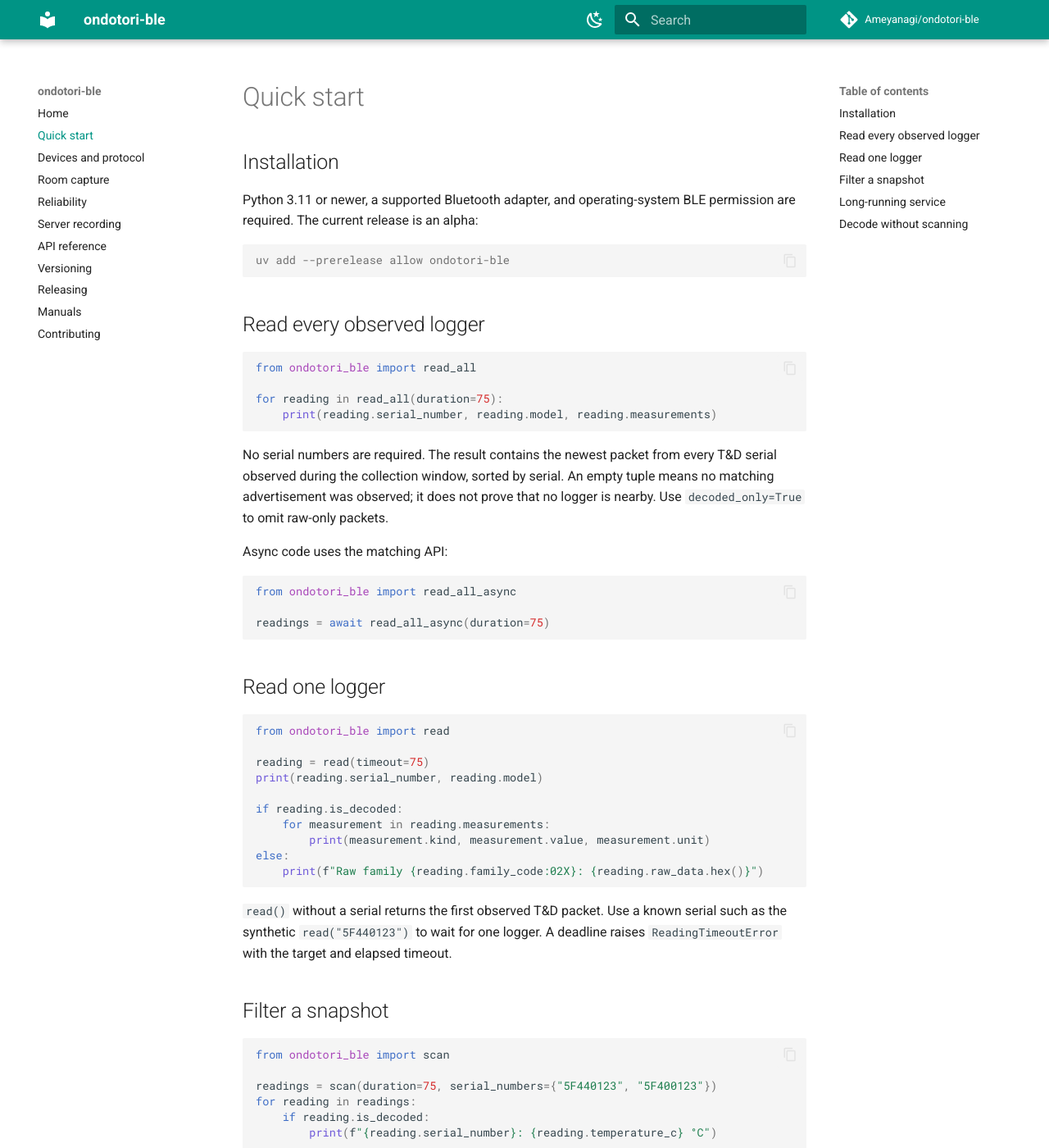
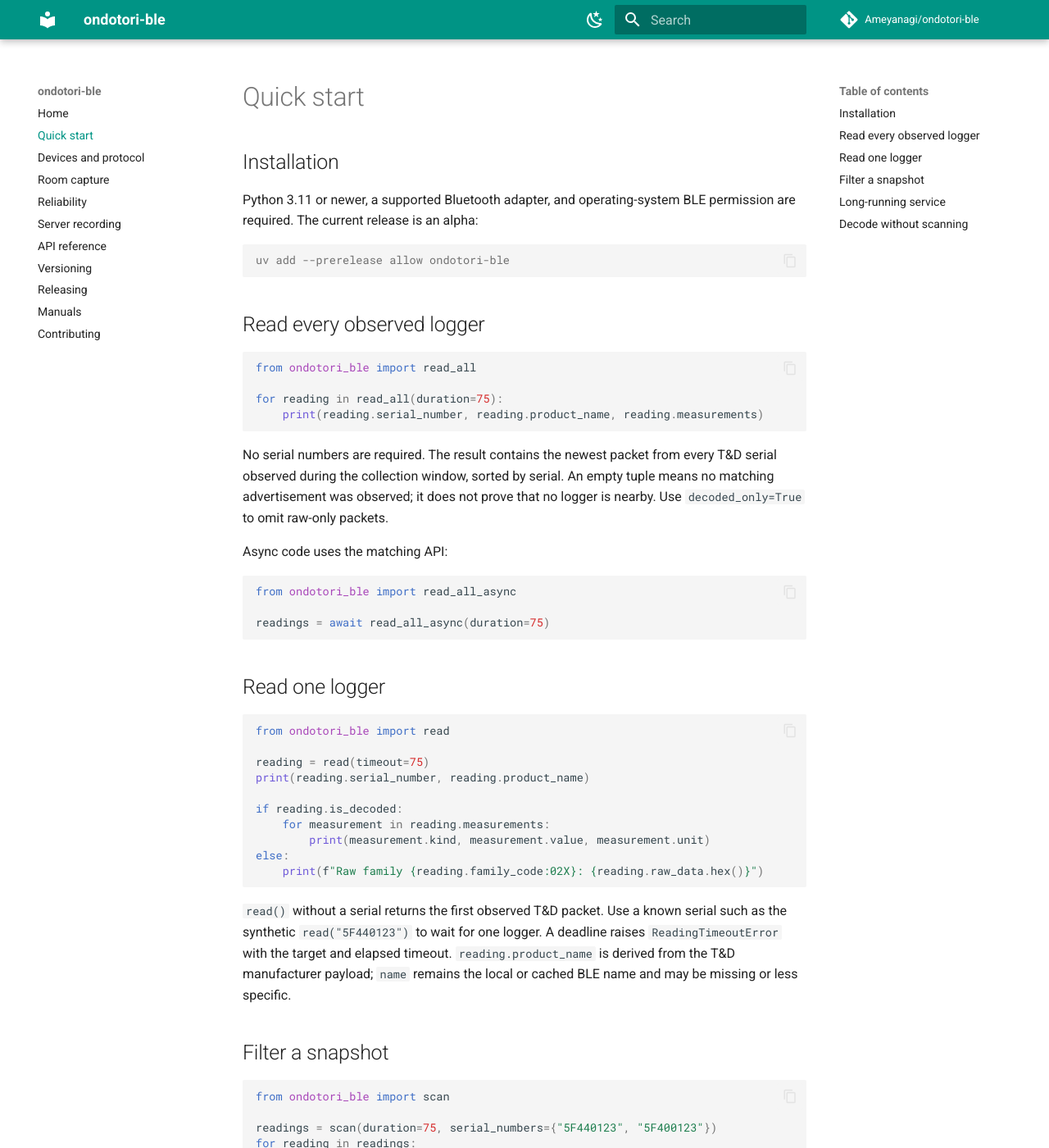
Before and after one commit to Ameyanagi/ondotori-ble, an MkDocs documentation site: the page built from docs/quickstart.md, in a window 1280 px wide and 1400 px high. Shown: the whole window at 82% size. Built offline with MkDocs 1.6.1 and Material for MkDocs 9.7.7, drawn with Linux system fonts in a browser that asks for light colours; comment, search, counter and statistics services are not loaded.

````diff
--- a/docs/quickstart.md
+++ b/docs/quickstart.md
@@ -15,7 +15,7 @@ uv add --prerelease allow ondotori-ble
 from ondotori_ble import read_all
 
 for reading in read_all(duration=75):
-    print(reading.serial_number, reading.model, reading.measurements)
+    print(reading.serial_number, reading.product_name, reading.measurements)
 ```
 
 No serial numbers are required. The result contains the newest packet from
@@ -37,7 +37,7 @@ readings = await read_all_async(duration=75)
 from ondotori_ble import read
 
 reading = read(timeout=75)
-print(reading.serial_number, reading.model)
+print(reading.serial_number, reading.product_name)
 
 if reading.is_decoded:
     for measurement in reading.measurements:
@@ -49,6 +49,8 @@ else:
 `read()` without a serial returns the first observed T&D packet. Use a known
 serial such as the synthetic `read("5F440123")` to wait for one logger. A
 deadline raises `ReadingTimeoutError` with the target and elapsed timeout.
+`reading.product_name` is derived from the T&D manufacturer payload; `name`
+remains the local or cached BLE name and may be missing or less specific.
 
 ## Filter a snapshot
 
--- a/pyproject.toml
+++ b/pyproject.toml
@@ -4,7 +4,7 @@ build-backend = "hatchling.build"
 
 [project]
 name = "ondotori-ble"
-version = "0.1.0a1"
+version = "0.1.0a2"
 description = "Unofficial typed Python APIs for selected T&D Ondotori BLE advertisements"
 readme = "README.md"
 requires-python = ">=3.11"
````
Also changed, not shown: CHANGELOG.md (+9 -1 lines), README.md (+7 -2 lines), docs/protocol.md (+4 -0 lines), 5 other files.
